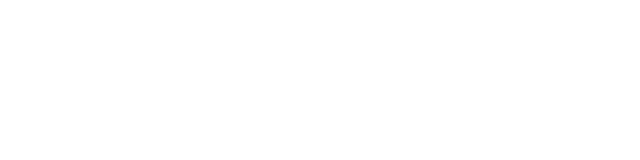
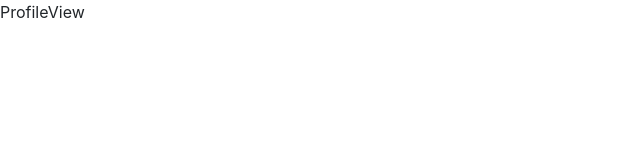
Before and after one commit to iligashi/Abode, a React (Create React App) app: page /profile in a window 1280 px wide. Before the commit this address had no page. Shown: the top 160 px of the page, without its empty margins (0-640 px from the left). Built offline with nearby package versions, Linux system fonts and the light colour scheme; the HTML template or start-up script is replaced by a standard one.

Commit message:
added profileView

```diff
--- a/src/App.tsx
+++ b/src/App.tsx
@@ -2,6 +2,7 @@
 import Homepage from './views/Homepage';
 import LoginView from './views/LoginView';
 import ContactUs from './views/ContactUs';
+import ProfileView from './views/ProfileView';
 
 const App: React.FC = () => (
 	<BrowserRouter>
@@ -9,6 +10,7 @@
 			<Route path="home" element={<Homepage />} />
 			<Route path="login" element={<LoginView />} />
       <Route path="contactus" element={<ContactUs />} />
+      <Route path="profile" element={<ProfileView />} />
 		</Routes>
 	</BrowserRouter>
 );
--- /dev/null
+++ b/src/views/ProfileView.tsx
@@ -0,0 +1,14 @@
+import React from 'react';
+
+interface Props {}
+const ProfileView = (props: Props) => {
+  return (
+    <div>
+     ProfileView
+    </div>
+  );
+
+
+}
+
+export default ProfileView;
```
